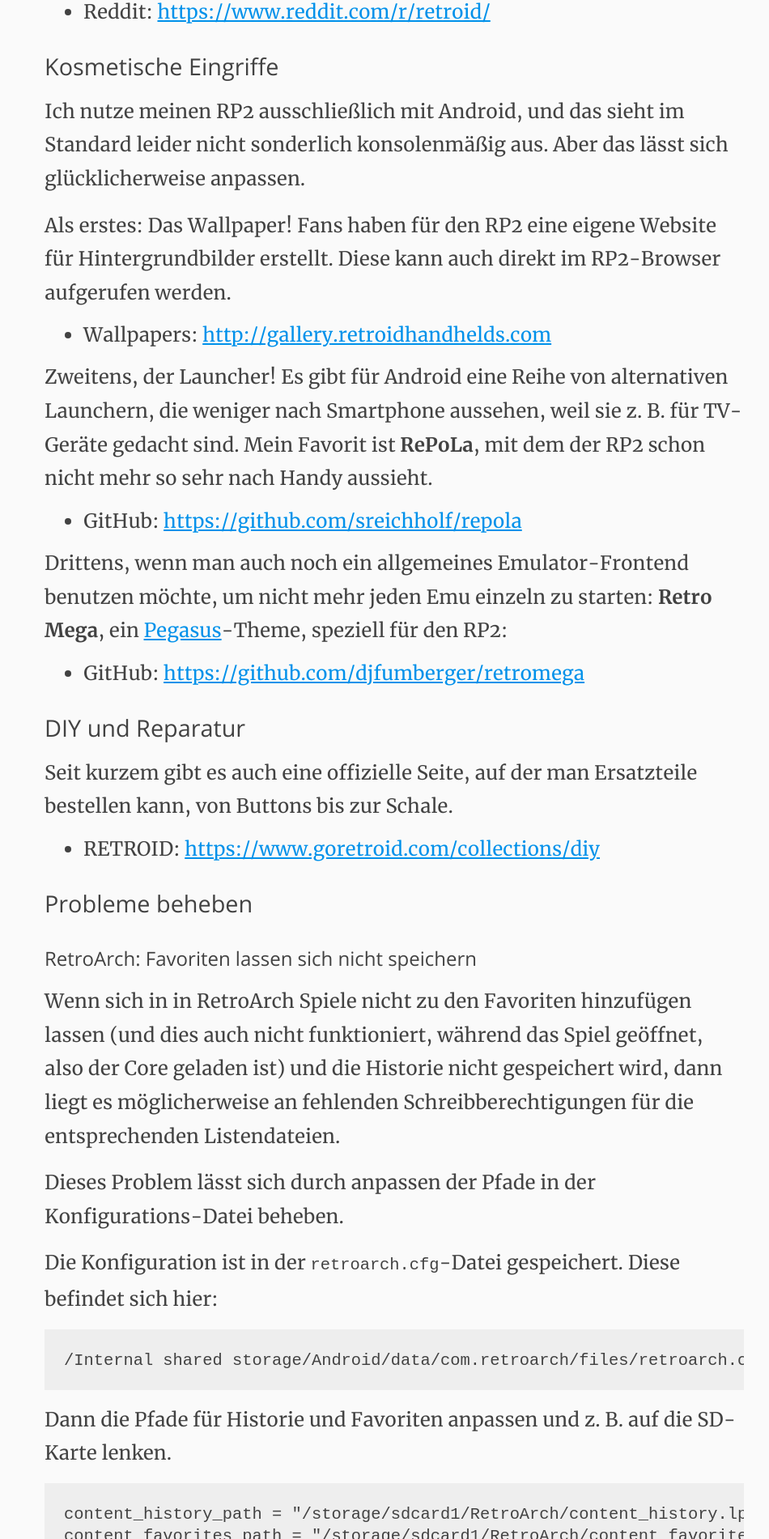
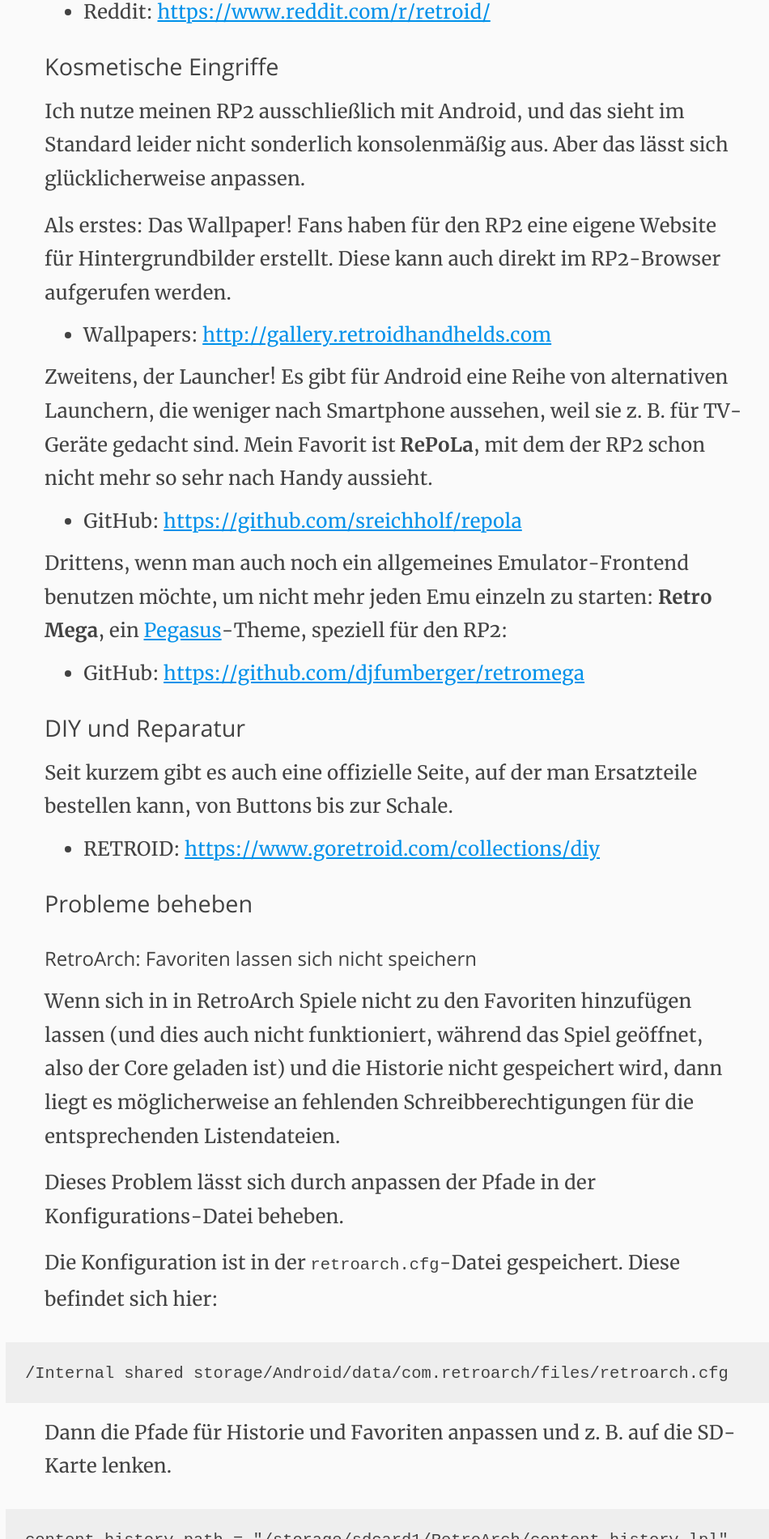
Before and after one commit to marc2o/marc2o.github.io, a Jekyll site: the page built from _posts/2021-01-29-Retroid-Pocket-2-Handeheld-Konsole.md, in a window 1280 px wide. Shown: the part 4499-6400 px from the top of the page at 81% size, without its empty margins (153-1103 px from the left). Built offline with Jekyll 4.4.1, drawn with Linux system fonts in a browser that asks for light colours.

Commit message:
Update article.css

```diff
--- a/assets/css/article.css
+++ b/assets/css/article.css
@@ -155,7 +155,8 @@
 		text-indent: 1em;
 }
 
-figure {
+figure,
+div {
     margin-top: 1rem;
 	grid-column: 1 / 4;
 	white-space: nowrap;
```
